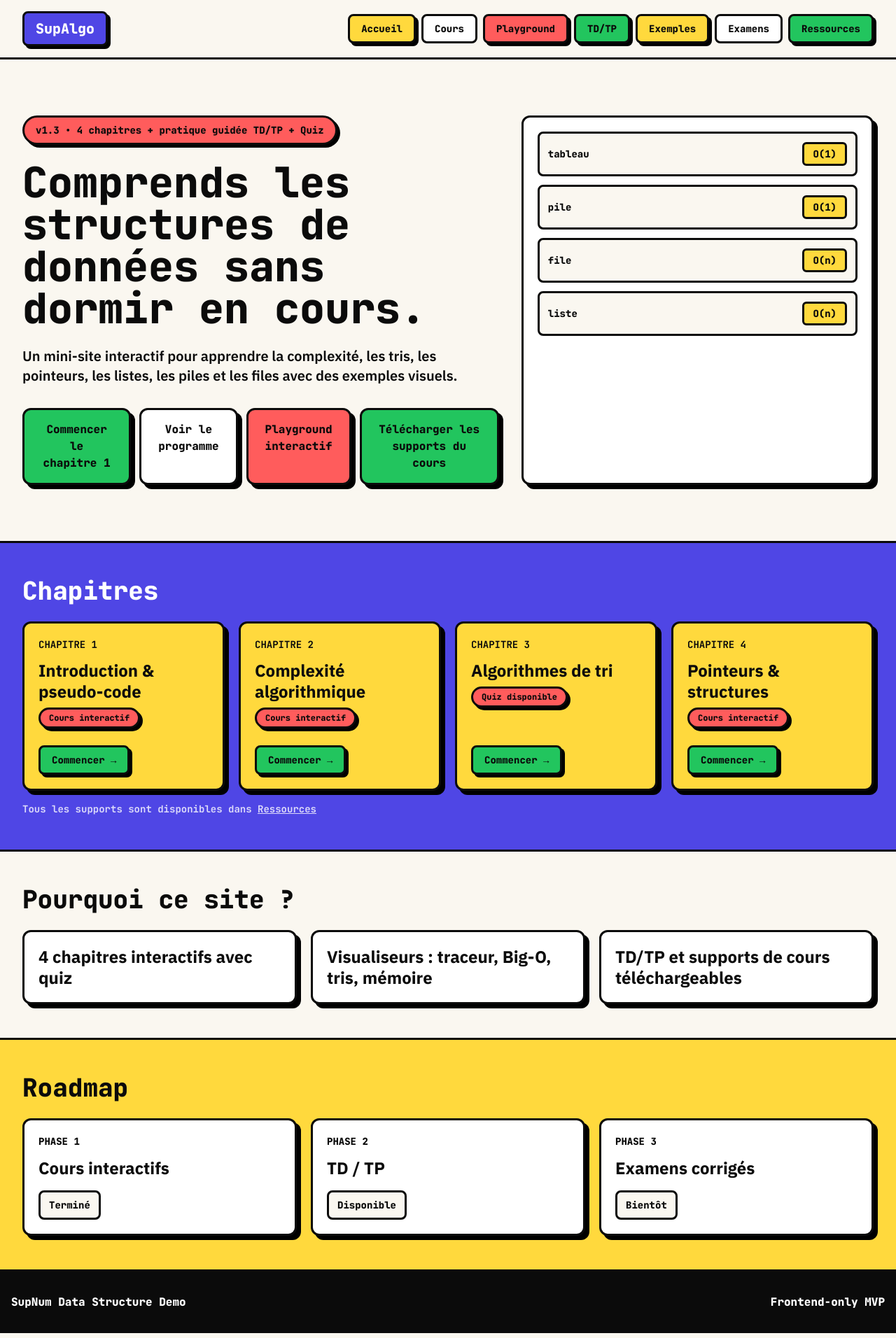
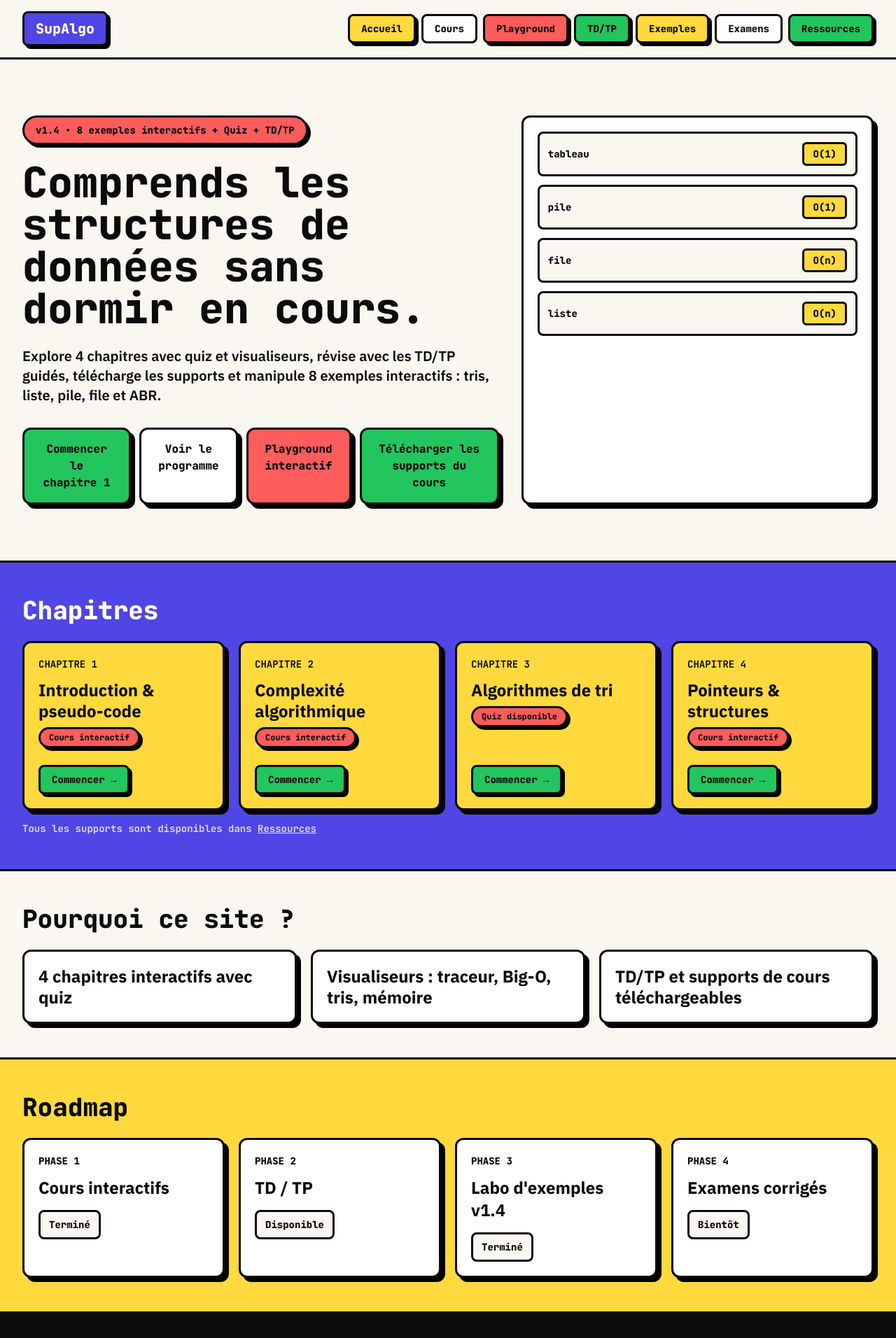
Before and after one commit to Eminou122/SupNum_Data_Structure, a React (Vite) app: page / in a window 1280 px wide. Shown: the top 1912 px of the page at 70% size. Built offline with nearby package versions, Linux system fonts and the light colour scheme.

Commit message:
chore: finalize v1.4 interactive examples release

```diff
--- a/src/App.jsx
+++ b/src/App.jsx
@@ -65,7 +65,8 @@ const reasons = [
 const roadmap = [
   ['Phase 1', 'Cours interactifs', 'Terminé'],
   ['Phase 2', 'TD / TP', 'Disponible'],
-  ['Phase 3', 'Examens corrigés', 'Bientôt'],
+  ['Phase 3', "Labo d'exemples v1.4", 'Terminé'],
+  ['Phase 4', 'Examens corrigés', 'Bientôt'],
 ]
 
 function getSlugFromHash() {
@@ -171,15 +172,15 @@ export default function App() {
         <section className="mx-auto grid max-w-7xl gap-8 px-4 py-12 sm:px-6 sm:py-16 lg:grid-cols-[1.15fr_0.85fr] lg:px-8 lg:py-20">
           <div>
             <span className="inline-flex rounded-full border-[3px] border-ink bg-coral px-4 py-2 font-mono text-sm font-black shadow-hardSm">
-              v1.3 • 4 chapitres + pratique guidée TD/TP + Quiz
+              v1.4 • 8 exemples interactifs + Quiz + TD/TP
             </span>
             <h1 className="mt-6 max-w-4xl font-mono text-4xl font-black leading-tight sm:text-5xl lg:text-6xl">
               Comprends les structures de données sans dormir en cours.
             </h1>
             <p className="mt-6 max-w-2xl text-lg font-semibold leading-8 sm:text-xl">
-              Un mini-site interactif pour apprendre la complexité, les tris,
-              les pointeurs, les listes, les piles et les files avec des exemples
-              visuels.
+              Explore 4 chapitres avec quiz et visualiseurs, révise avec les TD/TP
+              guidés, télécharge les supports et manipule 8 exemples interactifs :
+              tris, liste, pile, file et ABR.
             </p>
             <div className="mt-8 flex flex-col gap-3 sm:flex-row">
               <a
@@ -264,7 +265,7 @@ export default function App() {
         <section id="roadmap" className="border-t-[3px] border-ink bg-accent py-12">
           <div className="mx-auto max-w-7xl px-4 sm:px-6 lg:px-8">
             <h2 className="font-mono text-3xl font-black sm:text-4xl">Roadmap</h2>
-            <div className="mt-6 grid gap-5 md:grid-cols-3">
+            <div className="mt-6 grid gap-5 md:grid-cols-2 lg:grid-cols-4">
               {roadmap.map(([phase, title, status]) => (
                 <article
                   key={phase}
```
Also changed, not shown: 1 other file (tests, documents, lock files or other folders).
